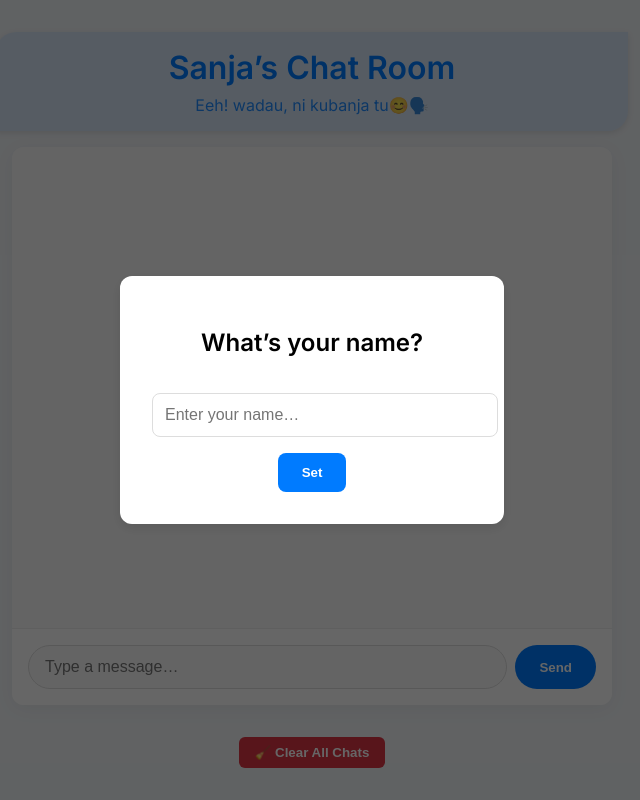
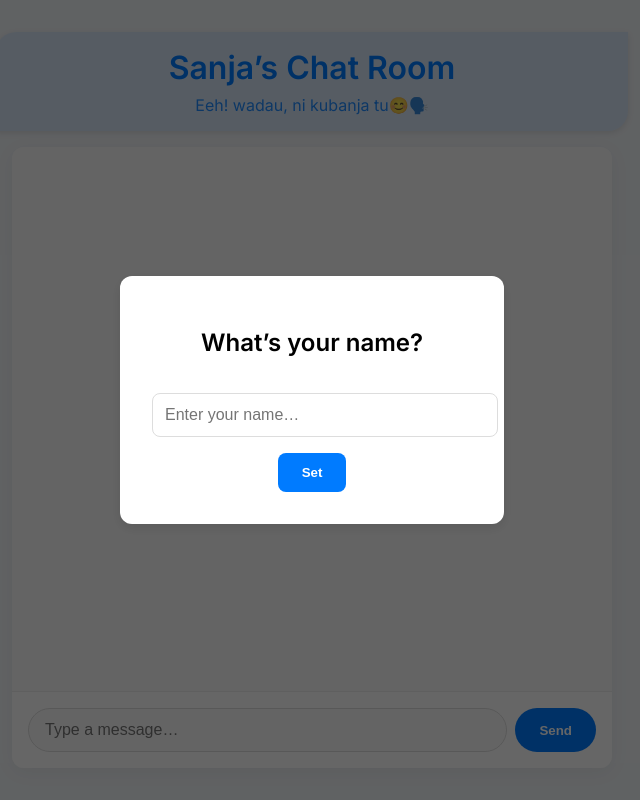
Before and after one commit to Sanji-M/SanjiChat, a Django app: page /chat/ in a window 1280 px wide. Shown: the whole page, without its empty margins (328-968 px from the left). Run offline with Django 5.2, Linux system fonts and the light colour scheme; data that the repository does not hold is empty.

Commit message:
🔄 restore: revert chat.html to clean version without clear button

```diff
--- a/chat/templates/chat/chat.html
+++ b/chat/templates/chat/chat.html
@@ -183,24 +183,6 @@
       background: #0056b3;
       transform: translateY(-1px);
     }
-
-    .clear-form {
-      margin-bottom: 2rem;
-    }
-
-    .clear-form button {
-      background: #dc3545;
-      color: white;
-      border: none;
-      padding: 0.5rem 1rem;
-      border-radius: 6px;
-      cursor: pointer;
-      font-weight: 600;
-    }
-
-    .clear-form button:hover {
-      background: #c82333;
-    }
   </style>
 </head>
 <body>
@@ -233,13 +215,6 @@
       <button type="submit">Send</button>
     </form>
   </div>
-
-  <!-- Clear All Chats Button -->
-  <form method="post" action="{% url 'clear_messages' %}" class="clear-form">
-    {% csrf_token %}
-    <input type="hidden" name="key" value="sanji-clear-2025"/>
-    <button type="submit">🧹 Clear All Chats</button>
-  </form>
 
   <script>
     const promptEl = document.getElementById('name-prompt');
@@ -281,6 +256,19 @@
         });
         container.scrollTop = container.scrollHeight;
       } catch (error) {
-    console.error(error);
-  }
-}
+        console.error(error);
+      }
+    }
+
+    fetchNew();
+    setInterval(fetchNew, 2000);
+
+    const pop = new Audio("{% static 'chat/pop.mp3' %}");
+    document.getElementById('sendForm')
+      .addEventListener('submit', () => {
+        pop.currentTime = 0;
+        pop.play();
+      });
+  </script>
+</body>
+</html>
```
